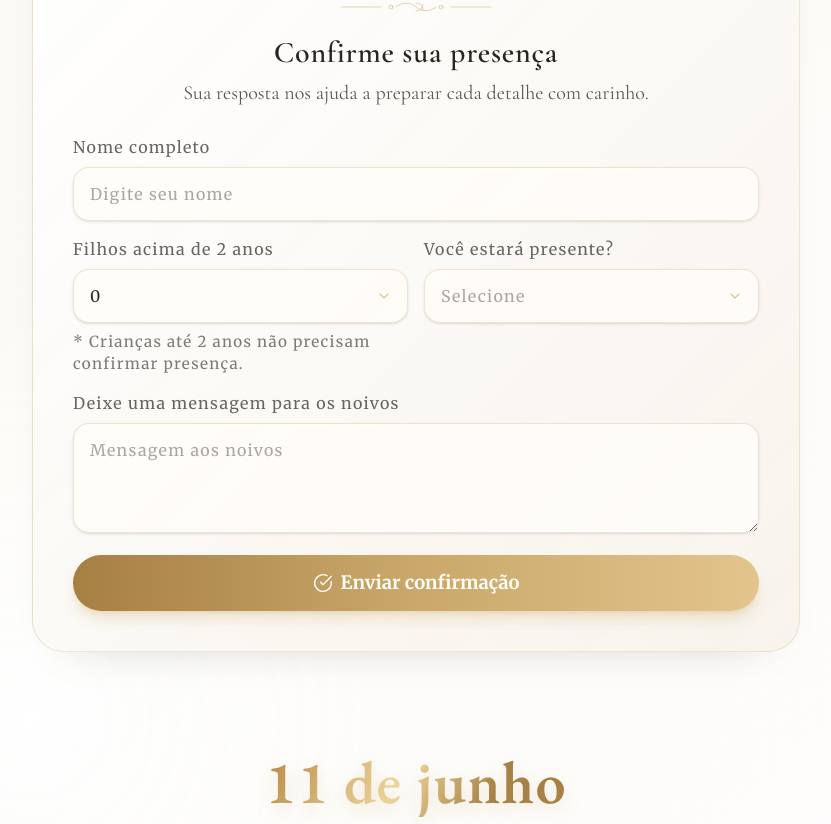
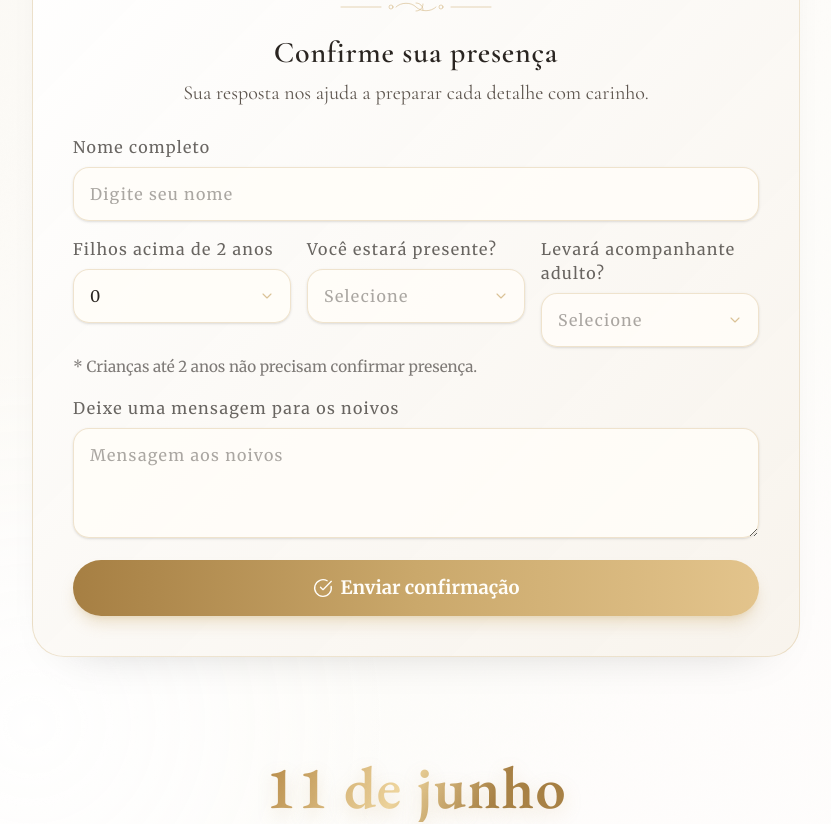
Before and after one commit to patrikcoelho/convite, a Next.js app: page / in a window 1280 px wide. Shown: the part 2760-3584 px from the top of the page, without its empty margins (224-1055 px from the left). Built offline with nearby package versions, Linux system fonts and the light colour scheme.

Commit message:
Refine RSVP companion field layout

```diff
--- a/components/RSVPCard.tsx
+++ b/components/RSVPCard.tsx
@@ -161,7 +161,7 @@ export default function RSVPCard() {
               />
             </label>
 
-            <div className="grid gap-4 sm:grid-cols-2">
+            <div className="grid gap-4 sm:grid-cols-2 lg:grid-cols-3 lg:items-start">
               <label className="block text-base font-medium tracking-[0.08em] text-ink/70">
                 Filhos acima de 2 anos
                 <div className="relative mt-2">
@@ -182,9 +182,6 @@ export default function RSVPCard() {
                     strokeWidth={1.6}
                   />
                 </div>
-                <p className="mt-2 text-sm text-ink/60">
-                  * Crianças até 2 anos não precisam confirmar presença.
-                </p>
               </label>
 
               <label className="block text-base font-medium tracking-[0.08em] text-ink/70">
@@ -210,10 +207,7 @@ export default function RSVPCard() {
                   />
                 </div>
               </label>
-            </div>
 
-            {formData.attendance === "yes" ? (
-              <div className="grid gap-4 sm:grid-cols-2">
               <label className="block text-base font-medium tracking-[0.08em] text-ink/70">
                 Levará acompanhante adulto?
                 <div className="relative mt-2">
@@ -221,8 +215,9 @@ export default function RSVPCard() {
                     name="adultCompanion"
                     value={formData.adultCompanion}
                     onChange={handleChange}
-                      required
-                      className="input-base appearance-none pr-12"
+                    required={formData.attendance === "yes"}
+                    disabled={formData.attendance === "no"}
+                    className="input-base appearance-none pr-12 disabled:cursor-not-allowed disabled:opacity-60"
                     style={{
                       color: formData.adultCompanion ? "var(--ink)" : "rgba(42, 37, 33, 0.4)",
                     }}
@@ -237,6 +232,10 @@ export default function RSVPCard() {
                   />
                 </div>
               </label>
+            </div>
+            <p className="-mt-2 text-sm leading-relaxed text-ink/60">
+              * Crianças até 2 anos não precisam confirmar presença.
+            </p>
 
             {formData.adultCompanion === "yes" ? (
               <label className="block text-base font-medium tracking-[0.08em] text-ink/70">
@@ -250,8 +249,6 @@ export default function RSVPCard() {
                   placeholder="Digite o nome do acompanhante"
                 />
               </label>
-                ) : null}
-              </div>
             ) : null}
 
             <label className="block text-base font-medium tracking-[0.08em] text-ink/70">
```
Lines whose indentation alone changed are shown as unchanged.
